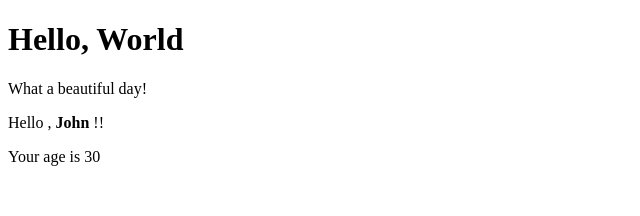
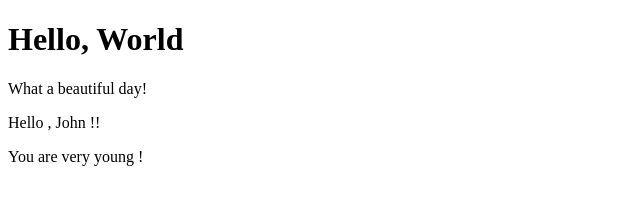
Before and after one commit to ChristianLestingi/React, a React (Create React App) app: page / in a window 1280 px wide. Shown: the top 216 px of the page, without its empty margins (0-640 px from the left). Built offline with nearby package versions, Linux system fonts and the light colour scheme.

Commit message:
Conditional/rendering/05

```diff
--- a/src/App.js
+++ b/src/App.js
@@ -9,7 +9,7 @@ export class App extends React.Component {
     return (
       <div>
         <Hello />
-        <Welcome  name= {<strong>John</strong>} />
+        <Welcome  name= 'John' />
       </div>
     );
   }
--- a/src/Welcome.js
+++ b/src/Welcome.js
@@ -7,7 +7,7 @@ export class Welcome extends React.Component {
     return (
       <div>
         <p>Hello , {this.props.name} !!</p>
-         <Age age={30} />
+        {this.props.name ===  'John' && <Age age={17} />}
       </div>
     );
   }
```
